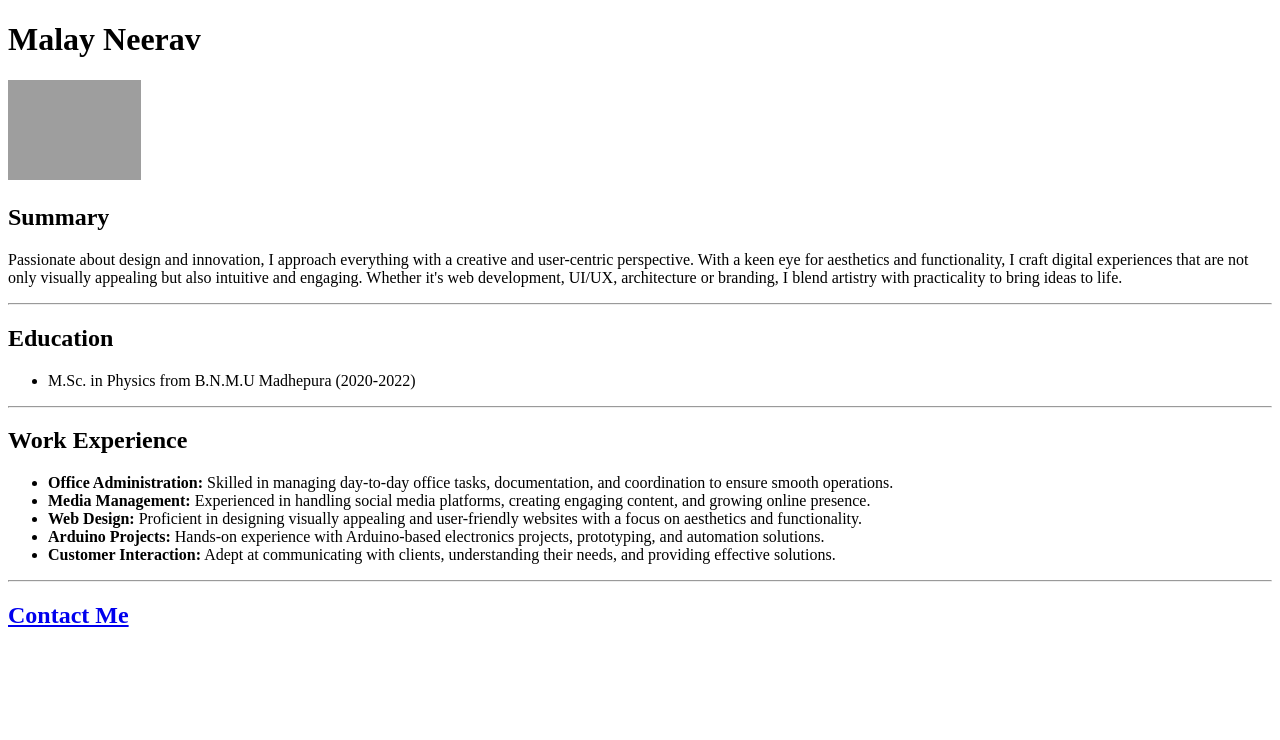
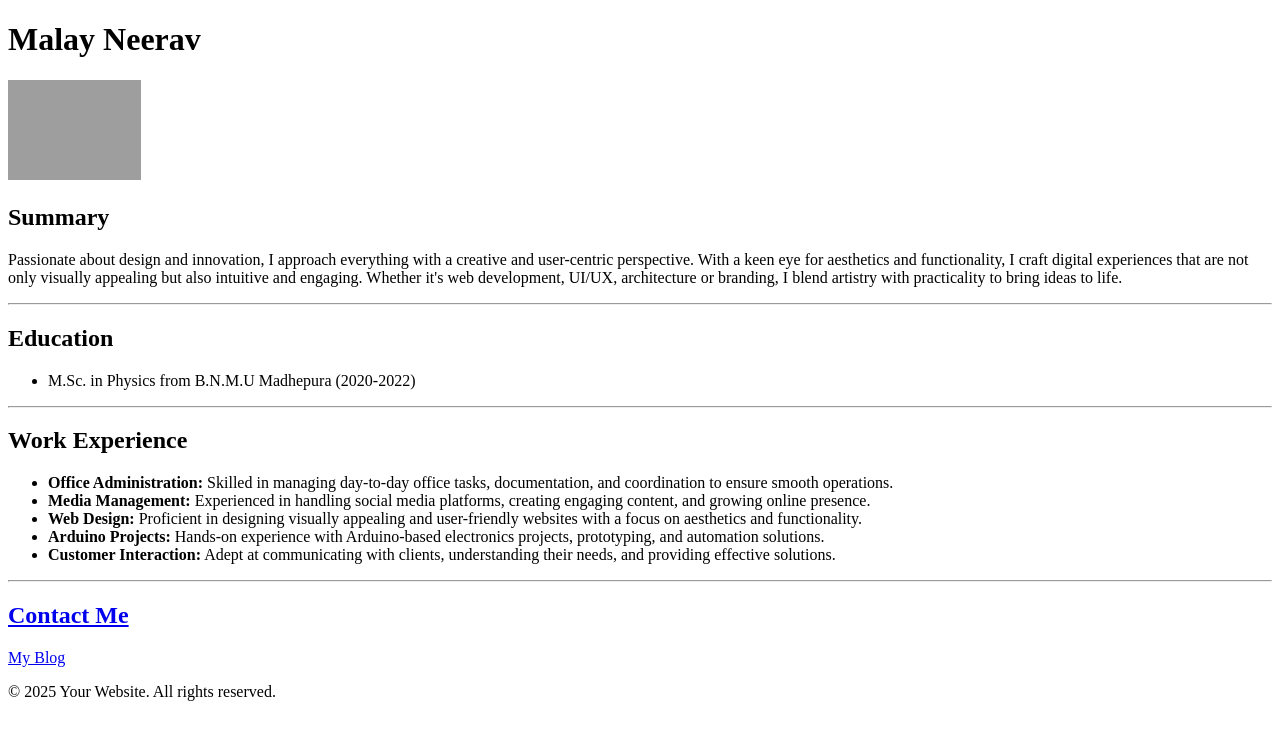
Before and after one commit to malayneerav05/html-resume, a plain HTML site: page index.html in a window 1280 px wide. Drawn offline with Linux system fonts and the light colour scheme; grey boxes are pictures that could not be loaded.

Commit message:
Update index.html

```diff
--- a/index.html
+++ b/index.html
@@ -26,5 +26,11 @@
     </ul>
     <hr />
 <a href="./Public/contact.html"><h2>Contact Me</h2></a>
+<p><a href="http://malayneerav05.blogspot.com/">My Blog</a>
+</p>
+<footer>
+        <p>© 2025 Your Website. All rights reserved.</p>
+</footer>
+
 </body>
 </html>
```
